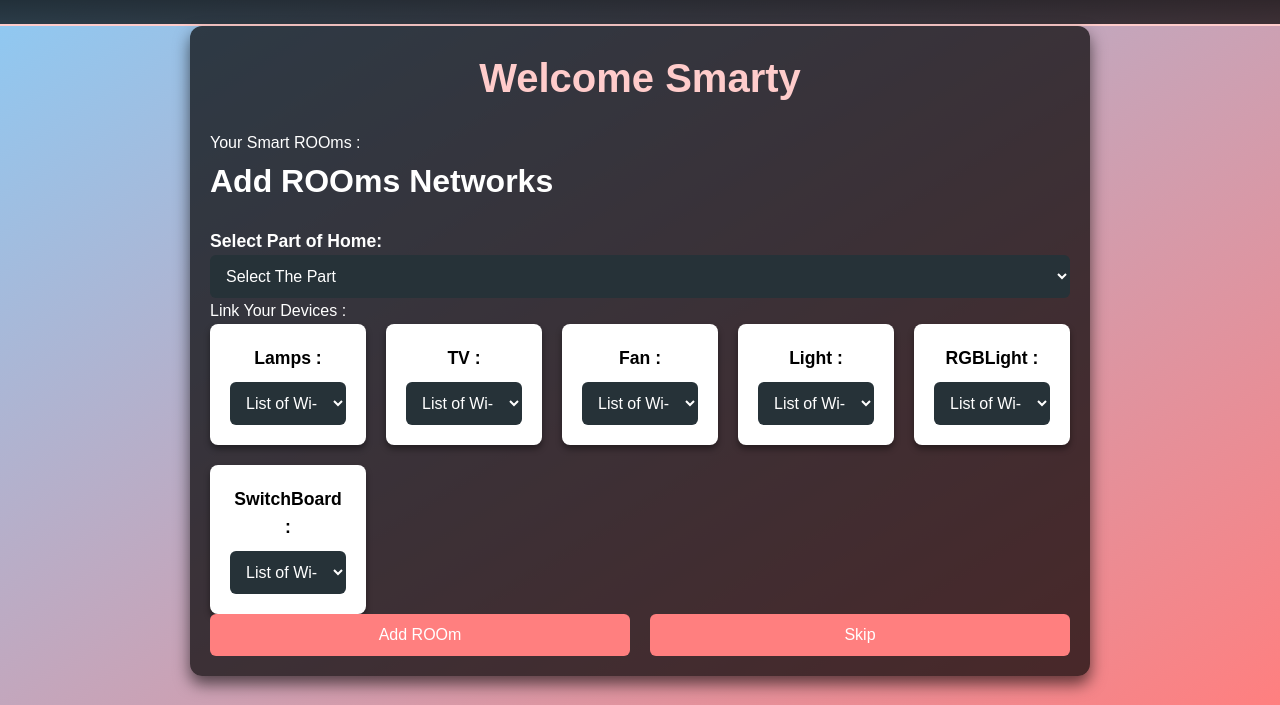
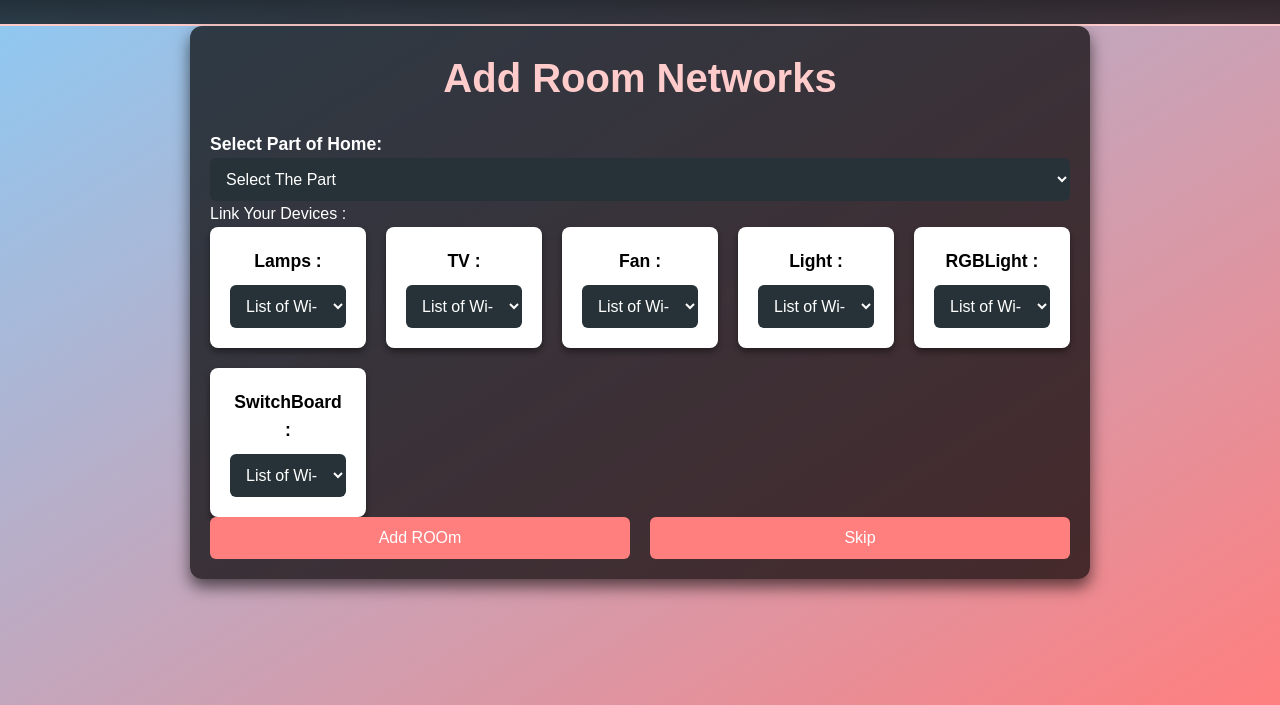
Before and after one commit to VinitaVrn/Smart-Home-Manager, a plain HTML site: page Frontend/SetupDevice/setupDevice.html in a window 1280 px wide. Shown: the part 95-800 px from the top of the page. Drawn offline with nearby package versions, Linux system fonts and the light colour scheme.

Commit message:
"minor corrections"

```diff
--- a/Frontend/SetupDevice/setupDevice.html
+++ b/Frontend/SetupDevice/setupDevice.html
@@ -18,13 +18,13 @@
     <main>
       <div id="container">
         <div class="headline">
-          <h1 id="title">Welcome Smarty</h1>
+          <h1 id="title">Add Room Networks</h1>
         </div>
 
         <!-- Devices and Rooms -->
         <div id="Devices">
           <div id="RoomsButton">
-            <div id="createtitle"><p>Your Smart ROOms :</p></div>
+
             <div id="createRoom">
 
 
@@ -34,7 +34,7 @@
           <div id="setRooms">
             <!-- form -->
             <form id="roomForm">
-              <div id="roomsName"><h1 >Add ROOms Networks</h1></div>
+
               <div id="forminput">
                 <div class="rooms">
                   <!-- part your house -->
```
